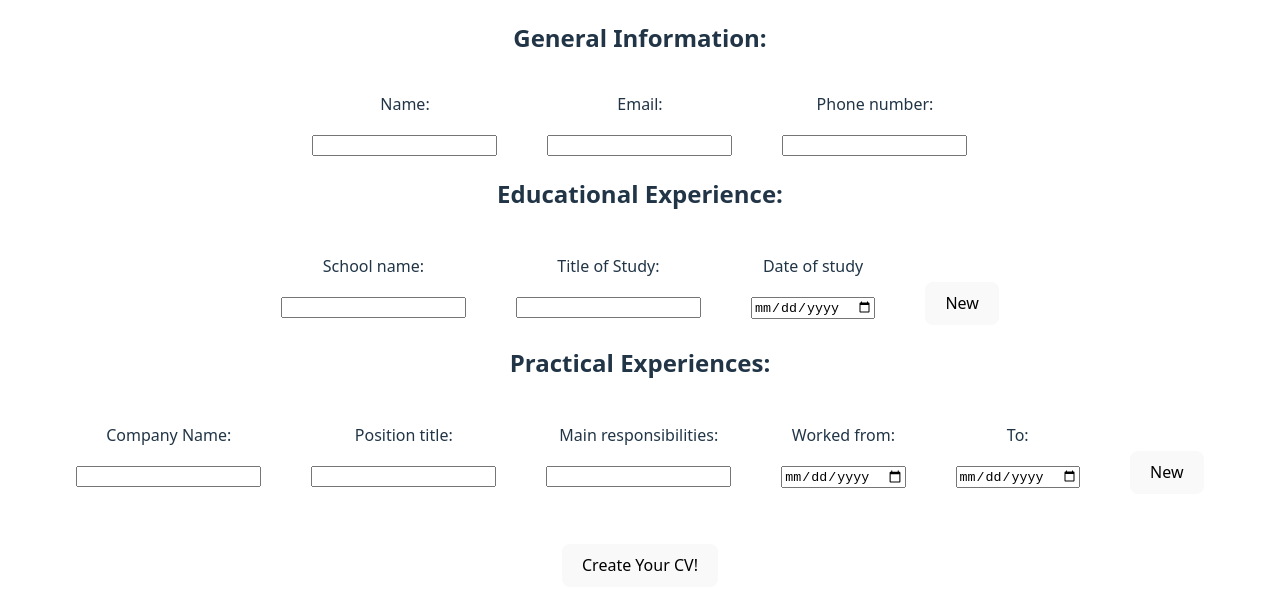
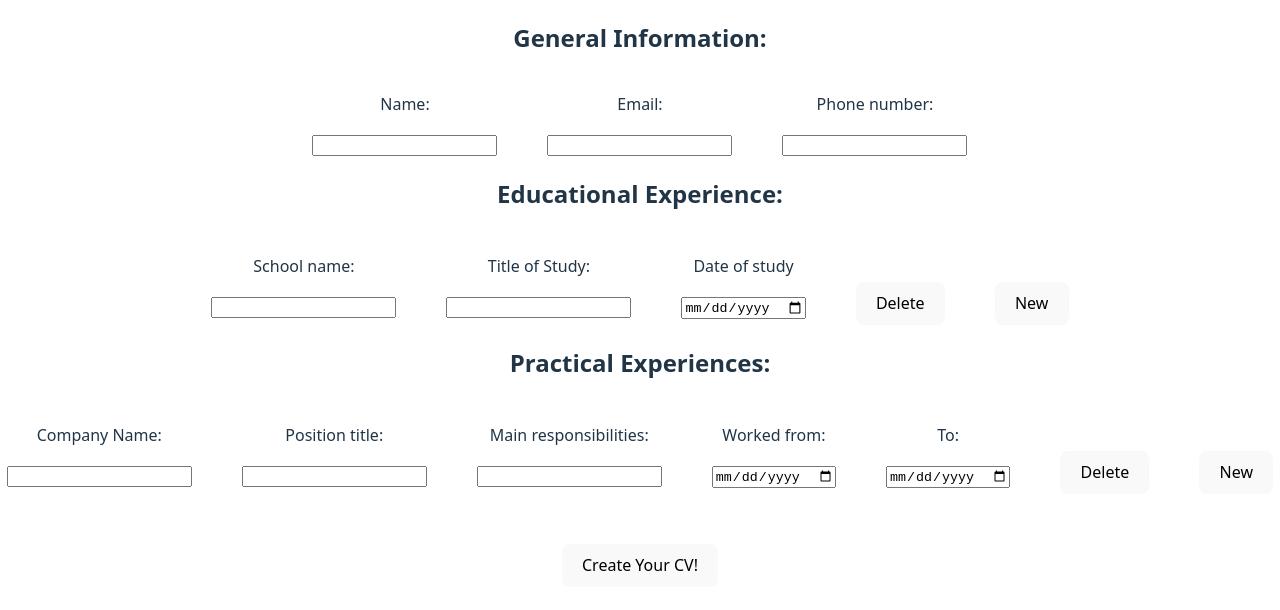
Before and after one commit to Vincde/Project-CV-Application, a React (Vite) app: page / in a window 1280 px wide. Shown: the top 610 px of the page. Built offline with nearby package versions, Linux system fonts and the light colour scheme.

Commit message:
Feat: Add delete button for education and practical

```diff
--- a/src/App.jsx
+++ b/src/App.jsx
@@ -7,11 +7,12 @@ import { useState } from 'react'
 
 
 
+
 function App() {
 
   const [generalInfo, setGeneralInfo] = useState({name:'',email:'',phone:''});
-  const [education, setEducation] = useState([{schoolName: '', titleStudy: '', dateStudy: ''}]);
-  const [practice, setPractice] = useState([{companyName: '', positionTitle: '', mainRespons: '', dateFrom: '', dateUntil: ''}]);
+  const [education, setEducation] = useState([{id:crypto.randomUUID(), schoolName: '', titleStudy: '', dateStudy: ''}]);
+  const [practice, setPractice] = useState([{id:crypto.randomUUID(), companyName: '', positionTitle: '', mainRespons: '', dateFrom: '', dateUntil: ''}]);
   const [cv, setCV] = useState(false);
 
   return(
--- a/src/components/Education.jsx
+++ b/src/components/Education.jsx
@@ -1,4 +1,5 @@
 import '../styles/education.css';
+import React from 'react';
 
 function EducationalExperience({education, setEducation}) {
 
@@ -24,13 +25,19 @@ function EducationalExperience({education, setEducation}) {
         );
     }
 
+    function deleteItem(id) {
+        const newEducation = education.filter((element) => element.id !== id);
+        setEducation([...newEducation]);
+    }
+
+
     return(
         <>
         <h2>Educational Experience: </h2>
         <div className='educationalExperience'>
             {education.map((element, index) => {
                 return(
-            <>
+            <React.Fragment key={element.id}>
                 <div>
                     <p>School name: </p>
                     <input type="text" onChange={(e) => handleInputChange('schoolName', element, index, e)} value={element.schoolName}/>
@@ -43,12 +50,15 @@ function EducationalExperience({education, setEducation}) {
                     <p>Date of study</p>
                     <input type="date" onChange={(e) => handleInputChange('a', element, index, e)} value={element.dateStudy}/>
                 </div>
-            </>
+
+                <button onClick={() => deleteItem(element.id)}>Delete</button>
+
+            </React.Fragment>
             )
             })}
 
 
-            <button onClick={() => setEducation([...education, {schoolName: '', titleStudy: '', dateStudy: ''}])}>New</button>
+            <button onClick={() => setEducation([...education, {id:crypto.randomUUID(), schoolName: '', titleStudy: '', dateStudy: ''}])}>New</button>
 
         </div>
         </>
--- a/src/components/Practical.jsx
+++ b/src/components/Practical.jsx
@@ -1,4 +1,5 @@
 import '../styles/practical.css';
+import React from 'react';
 
 function Practical({practice, setPractice}) {
 
@@ -30,13 +31,19 @@ function Practical({practice, setPractice}) {
     }
 
 
+    function deleteItem(id) {
+        const newPractice = practice.filter((element) => element.id !== id);
+        setPractice([...newPractice]);
+    }
+
+
     return(
     <>
     <h2>Practical Experiences: </h2>
         <div className='practical'>
             {practice.map((element) => {
                 return(
-                <>
+                <React.Fragment key={element.id}>
                 <div>
                 <p>Company Name: </p>
                 <input type="text" onChange={(e) => handleChange('compName', element, e)} value={element.companyName}/>
@@ -57,11 +64,14 @@ function Practical({practice, setPractice}) {
                 <p>To:  </p>
                 <input type="date" onChange={(e) => handleChange('to', element, e)} value={element.dateUntil}/>
             </div>
-                </>
+
+                <button onClick={() => deleteItem(element.id)}>Delete</button>
+
+                </React.Fragment>
                 )
             })}
 
-            <button onClick={() => setPractice([...practice, {companyName: '', positionTitle: '', mainRespons: '', dateFrom: '', dateUntil: ''}])}>New</button>
+            <button onClick={() => setPractice([...practice, {id:crypto.randomUUID(), companyName: '', positionTitle: '', mainRespons: '', dateFrom: '', dateUntil: ''}])}>New</button>
         </div>
     </>
     );
```
